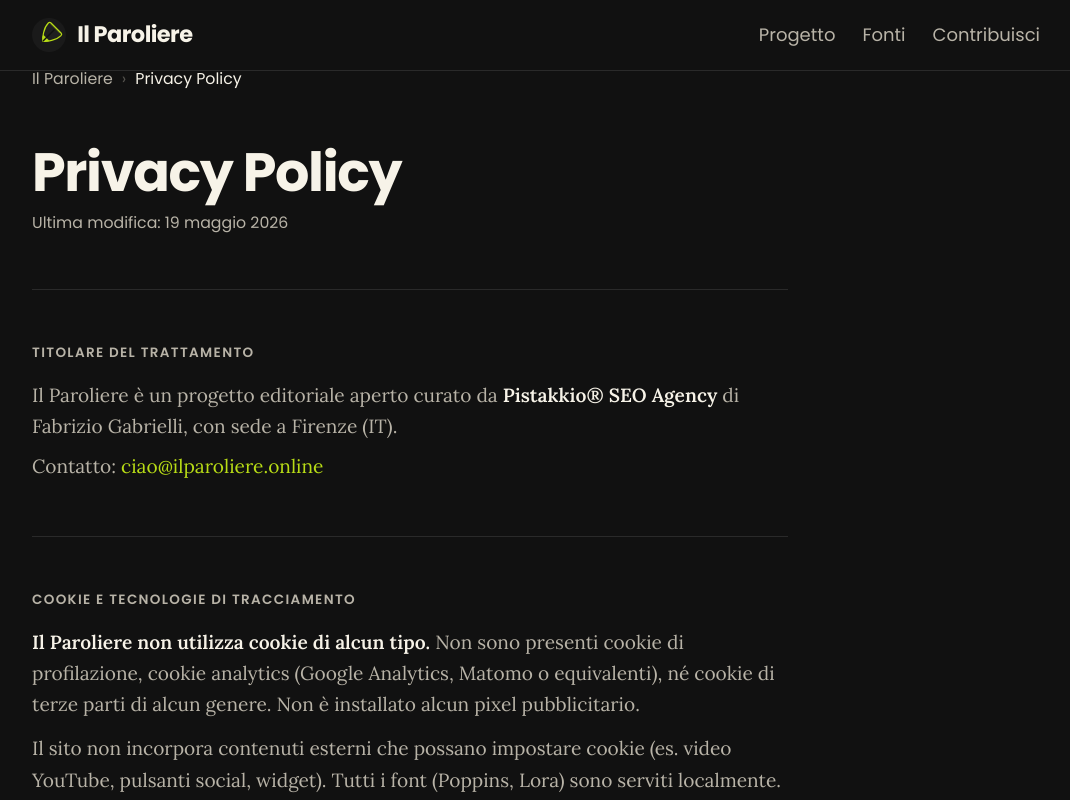
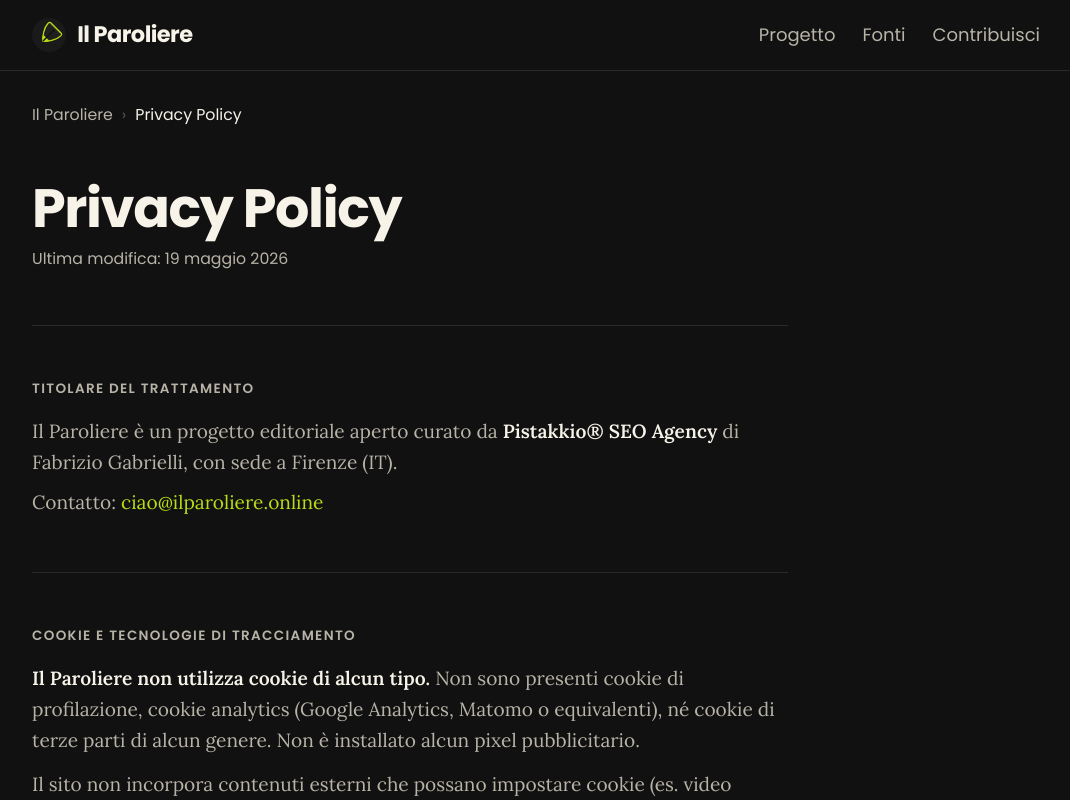
Before and after one commit to dragomanno/il-paroliere, a Next.js app: page /privacy in a window 1280 px wide. Shown: the top 800 px of the page, without its empty margins (104-1174 px from the left). Built offline with nearby package versions, Linux system fonts and the light colour scheme.

Commit message:
fix: add breadcrumb top padding on privacy page

```diff
--- a/src/app/privacy/page.tsx
+++ b/src/app/privacy/page.tsx
@@ -10,7 +10,7 @@
 
 export default function PrivacyPage() {
   return (
-    <article className="space-y-12 max-w-2xl">
+    <article className="space-y-12 max-w-2xl pt-6 sm:pt-8">
       {/* Breadcrumb */}
       <nav
         className="text-sm text-[#b8b3a7]"
```
